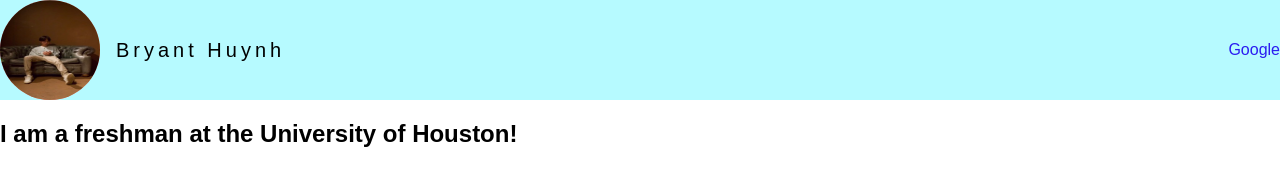
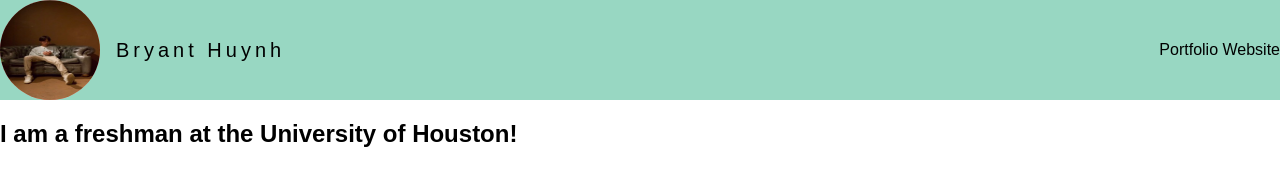
Before and after one commit to BryantH2003/Personal-Website, a plain HTML site: page index.html in a window 1280 px wide. Drawn offline with Linux system fonts and the light colour scheme.

Commit message:
small color changes

```diff
--- a/header.css
+++ b/header.css
@@ -12,7 +12,7 @@ header {
     width: 100%;
     height: 100%;
 
-    background-color: rgb(182, 250, 255);
+    background-color: #98D7C2;
 
     display: flex;
     flex-direction: row;
--- a/index.html
+++ b/index.html
@@ -16,7 +16,7 @@
         <h1>Bryant Huynh</h1>
       </div>
       <div class = "header-right">
-        <a href = "https://google.com" target="_blank"> Google</a>
+        <p>Portfolio Website</p>
       </div>
     </div>
   </header>
--- a/theme.css
+++ b/theme.css
@@ -6,5 +6,7 @@ html, body {
 
     font-family: sans-serif;
 
-    background-color: rgb(255, 255, 255);
+    background-color: #ffffff;
+
+;
 }
```
